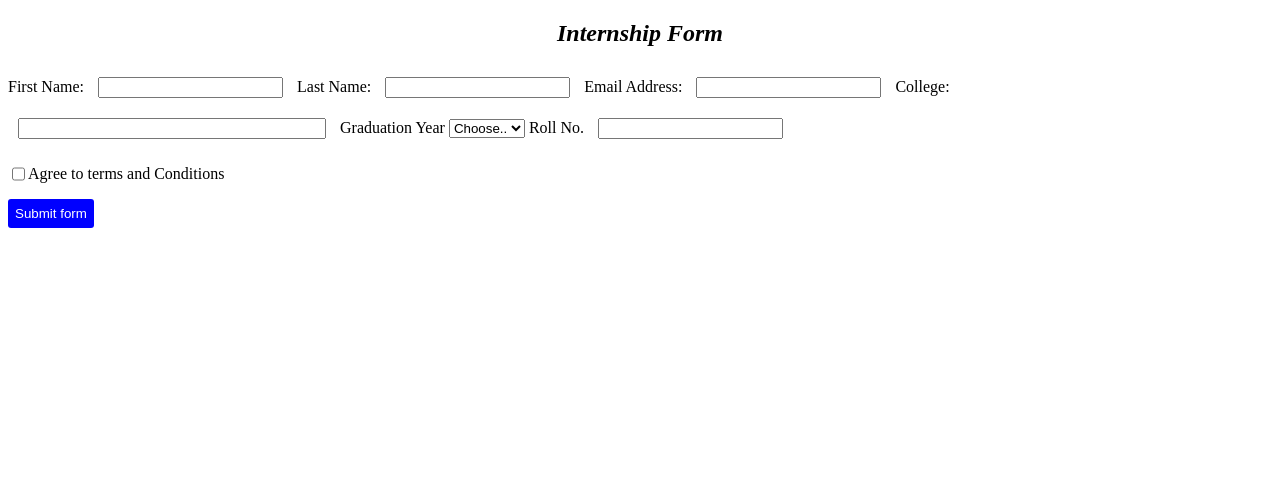
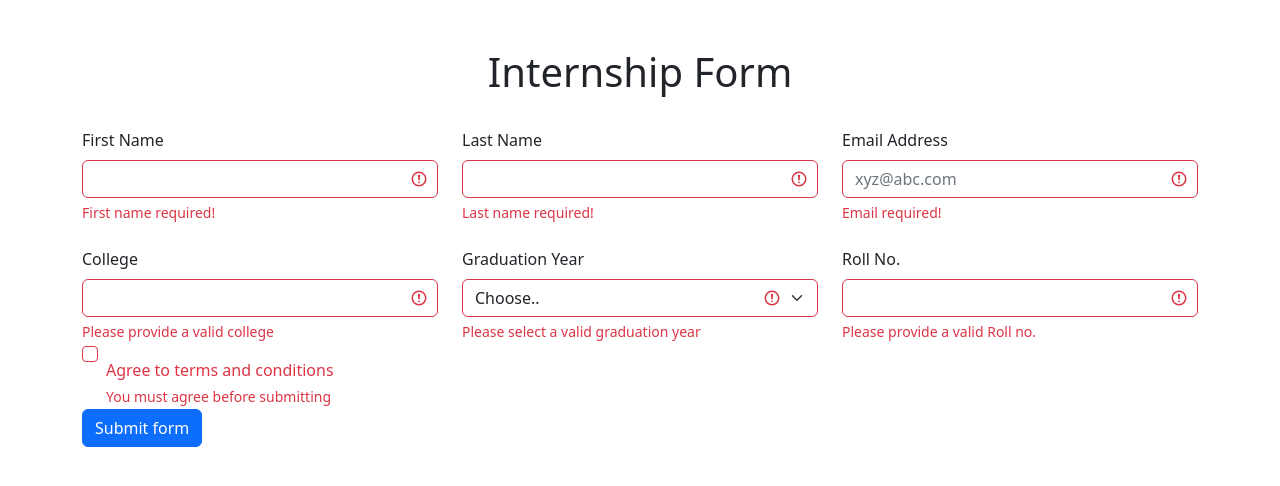
Before and after one commit to acciojob/bootstrap-form-easy-Adarsh4775, a website: page main.html in a window 1280 px wide. Drawn offline with nearby package versions, Linux system fonts and the light colour scheme.

Commit message:
created a submission

```diff
--- a/main.html
+++ b/main.html
@@ -1,52 +1,104 @@
 <!DOCTYPE html>
-
-<html>
-
+<html lang="en">
   <head>
-	<link rel="stylesheet" href="styles.css">
+    <meta charset="UTF-8" />
+    <meta http-equiv="X-UA-Compatible" content="IE=edge" />
+    <meta name="viewport" content="width=device-width, initial-scale=1.0" />
+    <link
+      href="https://cdn.jsdelivr.net/npm/bootstrap@5.2.3/dist/css/bootstrap.min.css"
+      rel="stylesheet"
+    />
+    <script src="https://cdn.jsdelivr.net/npm/bootstrap@5.2.3/dist/js/bootstrap.bundle.min.js"></script>
+    <link rel="stylesheet" href="style.css" />
+    <title>Bootstrap Form</title>
   </head>
-
-
   <body>
-	<!-- the entire body must be written by student -->
-       <center><h2>Internship Form</h2></center>
-    <div class="container">
-		<form >
-	<label for="first-name-input">First Name:</label>
-	<input type="text" id="first-name-input" required >
-		<span id="first-name-error" class="error-message"></span>
-	<label for="last-name-input">Last Name:</label>
-	<input type="text" id="last-name-input" required>
-		<span id="last-name-error" class="error-message"></span>
-	<label for="email-input">Email Address:</label>
-	<input type="email" id="email-input" required>
-		<span id="email-error" class="error-message"></span>
-	<label for="college-input">College:</label>
-	<input type="text" id="college-input" required>
-		<span id="college-error" class="error-message"></span>
-	<label>Graduation Year</label>
-<select >
-<option>Choose..</option>
-<option>2020</option>
+    <div class="container test">
+      <h1 class="text-center pt-5">Internship Form</h1>
+      <form class="was-validated" action="/action_page.php">
+        <div class="row pt-4">
+          <div class="col">
+            <label for="first-name-input" class="form-label">First Name</label>
+            <input
+              type="text"
+              class="form-control"
+              id="first-name-input"
+              required
+            />
+            <div class="invalid-feedback">First name required!</div>
+          </div>
+          <div class="col">
+            <label for="last-name-input" class="form-label">Last Name</label>
+            <input
+              type="text"
+              class="form-control"
+              id="last-name-input"
+              required
+            />
+            <div class="invalid-feedback">Last name required!</div>
+          </div>
+          <div class="col">
+            <label for="email-input" class="form-label">Email Address</label>
+            <input
+              type="email"
+              class="form-control"
+              id="email-input"
+              placeholder="xyz@abc.com"
+              required
+            />
+            <div class="invalid-feedback">Email required!</div>
+          </div>
+        </div>
+        <div class="row pt-4">
+          <div class="col">
+            <label for="college-input" class="form-label">College</label>
+            <input
+              type="text"
+              class="form-control x"
+              id="college-input"
+              required
+            />
+            <div class="invalid-feedback">Please provide a valid college</div>
+          </div>
+          <div class="col">
+            <label for="grad-year-select" class="form-label">Graduation Year</label>
+            <select class="form-select" id="grad-year-select" required>
+              <option value="" disabled selected hidden>Choose..</option>
+              <option value="2020">2020</option>
               <option>2021</option>
               <option>2022</option>
               <option>2023</option>
             </select>
-		<span id="graduation-error" class="error-message"></span>
-	<label for="roll-no-input">Roll No.</label>
-	<input type="text" id="roll-no-input" required><br>
-		<span id="roll-no-error" class="error-message"></span>
-	   <span class="box">
-		<input type="checkbox" id="conditions-checkbox" required>
-		<p>Agree to terms and Conditions</p>
-		   <span id="checkbox-error" class="error-message"></span>
-		   </span>
-	<button type="submit" id="end">Submit form</button>
+            <div class="invalid-feedback">
+              Please select a valid graduation year
+            </div>
+          </div>
+          <div class="col">
+            <label for="roll-no-input" class="form-label">Roll No.</label>
+            <input
+              type="text"
+              class="form-control"
+              id="roll-no-input"
+              required
+            />
+            <div class="invalid-feedback">Please provide a valid Roll no.</div>
+          </div>
+        </div>
+        <div class="form-check">
+          <input
+            type="checkbox"
+            class="form-check-input"
+            id="conditions-checkbox"
+            name="remember"
+            required
+          />
+          <label for="conditions-checkbox" class="form-check-label pt-3"
+            >Agree to terms and conditions</label
+          >
+          <div class="invalid-feedback">You must agree before submitting</div>
+        </div>
+        <button type="submit" class="btn btn-primary y">Submit form</button>
       </form>
     </div>
-	<script type="text/javascript" src="./script.js">
-</script>
-
   </body>
-
 </html>
--- a/styles.css
+++ b/styles.css
@@ -1,39 +1,15 @@
 
-/* Your CSS Code here. */
-
-h2{
-	font-style:italic;
+ .test{
+    width:1000px;
+    height:490px;
+    margin:0 auto;
+    margin-top:100px;
+    border:0.5px solid lightgrey;
+    background-color: white;
 }
-.container{
-
+.x{
+    width:500px;
 }
-#first-name-input{
-	margin:10px;
+.y{
+    margin-top:10px;
 }
-#last-name-input{
-	margin:10px;
-}
-#email-input{
-	margin:10px;
-}
-#college-input{
-	margin:10px;
-	width:300px;
-}
-
-#roll-no-input{
-	margin:10px;
-}
-.box{
-	display:flex;
-}
-button{
-	background-color:blue;
-	color:white;
-	padding:7px;
-	border:none;
-	border-radius:3px;
-}
-.error-message{
-	color:red;
-}
```
Lines whose indentation alone changed are shown as unchanged.
